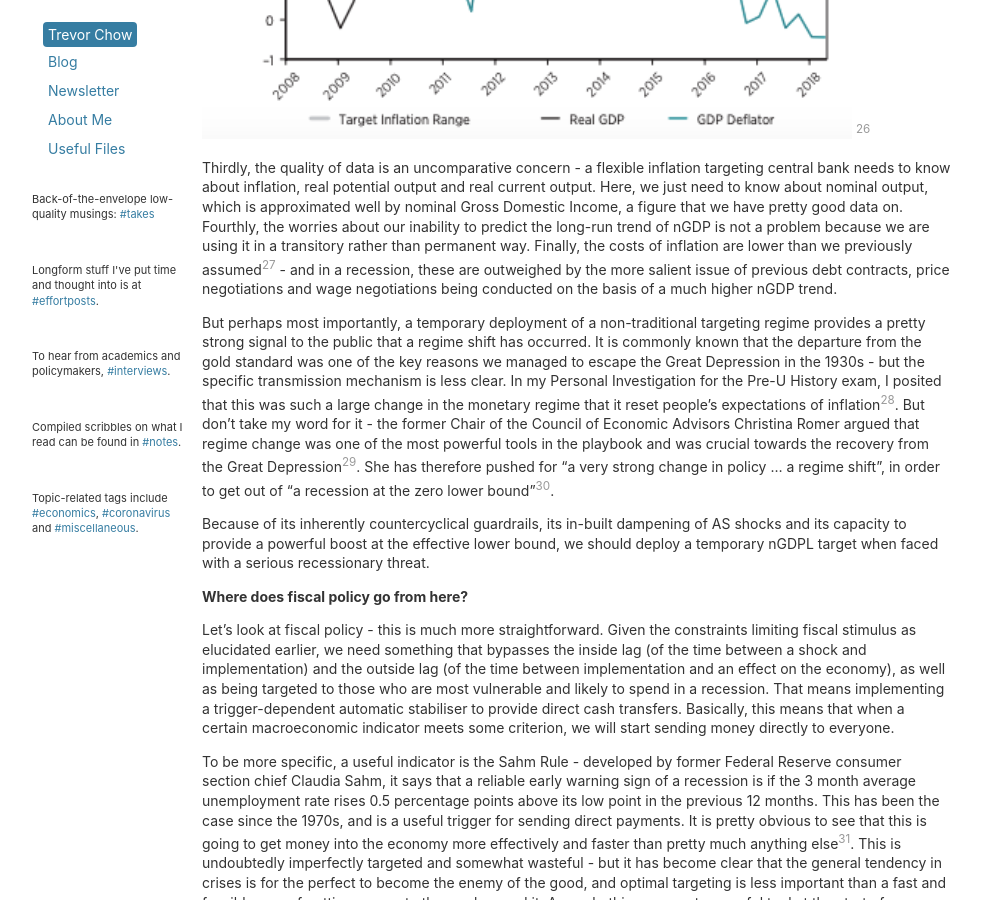
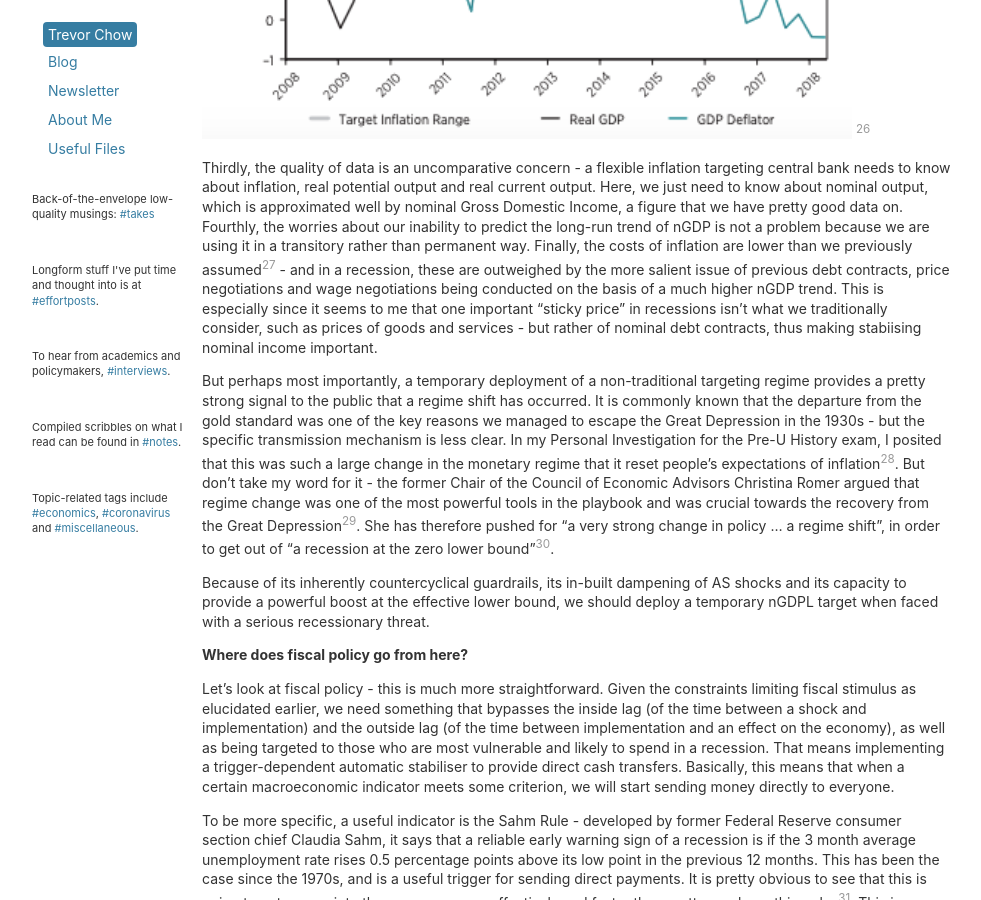
Before and after one commit to tmychow/tmychow.github.io, a Jekyll site: the page built from _posts/2020-09-05-the-next-recession.md, in a window 1280 px wide and 900 px high, scrolled down 7697 px. Shown: the whole window, without its empty margins (28-1009 px from the left). Built offline with Jekyll 4.4.1, drawn with Linux system fonts in a browser that asks for light colours; formulas are drawn with MathJax 3.

Commit message:
Update 2020-09-05-the-next-recession.md

```diff
--- a/_posts/2020-09-05-the-next-recession.md
+++ b/_posts/2020-09-05-the-next-recession.md
@@ -149,7 +149,7 @@ Hence my proposal - a temporary nGDPL target in the vein of Bernanke's TPLT. Tha
 
 [^26]: [Beckworth 2019](https://www.mercatus.org/system/files/beckworth-ngdp-targeting-mercatus-special-study-v2.pdf)
 
-Thirdly, the quality of data is an uncomparative concern - a flexible inflation targeting central bank needs to know about inflation, real potential output and real current output. Here, we just need to know about nominal output, which is approximated well by nominal Gross Domestic Income, a figure that we have pretty good data on. Fourthly, the worries about our inability to predict the long-run trend of nGDP is not a problem because we are using it in a transitory rather than permanent way. Finally, the costs of inflation are lower than we previously assumed[^27] - and in a recession, these are outweighed by the more salient issue of previous debt contracts, price negotiations and wage negotiations being conducted on the basis of a much higher nGDP trend.
+Thirdly, the quality of data is an uncomparative concern - a flexible inflation targeting central bank needs to know about inflation, real potential output and real current output. Here, we just need to know about nominal output, which is approximated well by nominal Gross Domestic Income, a figure that we have pretty good data on. Fourthly, the worries about our inability to predict the long-run trend of nGDP is not a problem because we are using it in a transitory rather than permanent way. Finally, the costs of inflation are lower than we previously assumed[^27] - and in a recession, these are outweighed by the more salient issue of previous debt contracts, price negotiations and wage negotiations being conducted on the basis of a much higher nGDP trend. This is especially since it seems to me that one important "sticky price" in recessions isn't what we traditionally consider, such as prices of goods and services - but rather of nominal debt contracts, thus making stabiising nominal income important.
 
 [^27]: [Nakamura et al. 2017](https://www.nber.org/papers/w22505)
 
```
